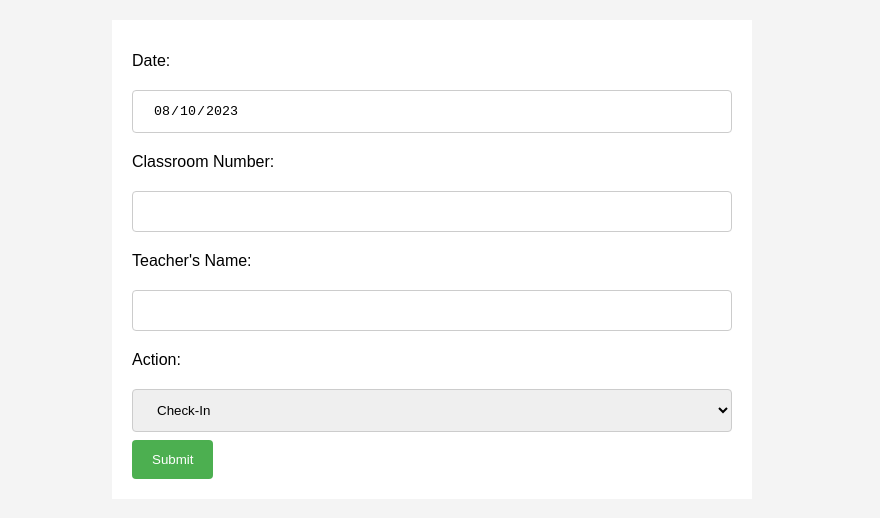
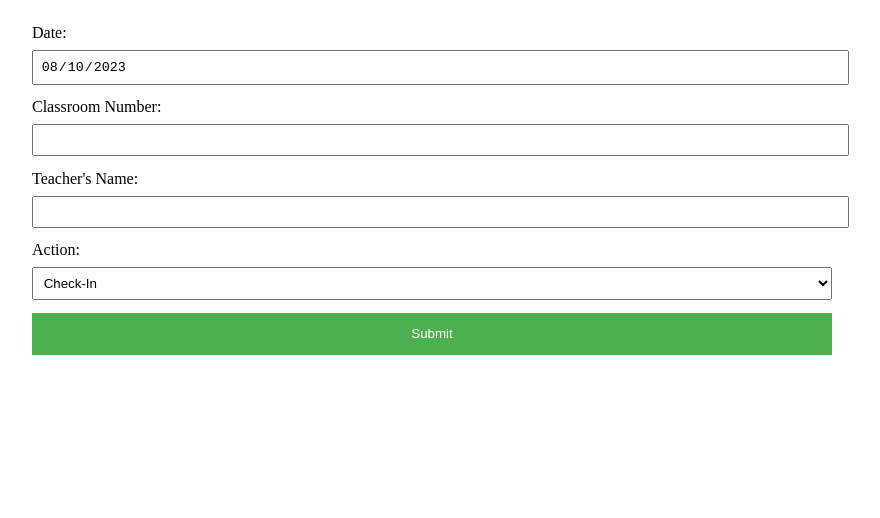
Before and after one commit to caesarslegions/gs-qr-check-in, a plain HTML site: page index.html in a window 1280 px wide. Shown: the whole page, without its empty margins (208-1088 px from the left). Drawn offline with Linux system fonts and the light colour scheme.

Commit message:
switched to mobile first styling

```diff
--- a/index.html
+++ b/index.html
@@ -4,40 +4,27 @@
 <head>
   <title>Check-in</title>
   <style>
-        body {
-          font-family: Arial, sans-serif;
-          background-color: #f4f4f4;
-          margin: 0;
-          padding: 20px;
+
+    /* style the form for ease of access on mobile */
+
+    form {
+      margin: 0 auto;
+      max-width: 400px;
+      padding: 1em;
     }
 
-        form {
-          background-color: #fff;
-          padding: 20px;
-          max-width: 600px;
-          max-height: 600px;
-          margin: 0 auto;
-
-        }
-
-        input[type="text"],
-        input[type="date"],
+    input,
     select {
       width: 100%;
-          padding: 12px 20px;
-          margin: 8px 0;
-          box-sizing: border-box;
-          border: 1px solid #ccc;
-          border-radius: 4px;
-          resize: vertical;
+      padding: 0.5em;
+      margin-bottom: 1em;
     }
 
     input[type="submit"] {
       background-color: #4CAF50;
       color: white;
-          padding: 12px 20px;
       border: none;
-          border-radius: 4px;
+      padding: 1em;
       cursor: pointer;
     }
 
@@ -45,53 +32,28 @@
       background-color: #45a049;
     }
 
-        label {
-          padding: 12px 12px 12px 0;
-          display: inline-block;
+    input[type="submit"]:active {
+      background-color: #3e8e41;
     }
 
-        .container {
-          border-radius: 5px;
-          background-color: #f2f2f2;
-          padding: 20px;
+    input[type="submit"]:focus {
+      outline: none;
     }
 
-        .success {
-          background-color: #dff0d8;
-          border-color: #d6e9c6;
-          color: #3c763d;
-          padding: 10px;
-          margin-bottom: 20px;
+    label {
+      display: block;
+      margin-bottom: 0.5em;
     }
 
-        .error {
-          background-color: #f2dede;
-          border-color: #ebccd1;
-          color: #a94442;
-          padding: 10px;
-          margin-bottom: 20px;
+    @media screen and (min-width: 768px) {
+      form {
+        max-width: 600px;
+      }
     }
 
-        .error ul {
-          margin: 0;
-          padding: 0;
-        }
-
-        .error li {
-          list-style: none;
-        }
-
-        .error li:before {
-          content: '✘ ';
-        }
-
-        .error li {
-          margin-left: 20px;
-        }
-
-        @media screen and (max-width: 600px) {
-          input[type="submit"] {
-            width: 100%;
+    @media screen and (min-width: 1024px) {
+      form {
+        max-width: 800px;
       }
     }
 
```
Lines whose indentation alone changed are shown as unchanged.
